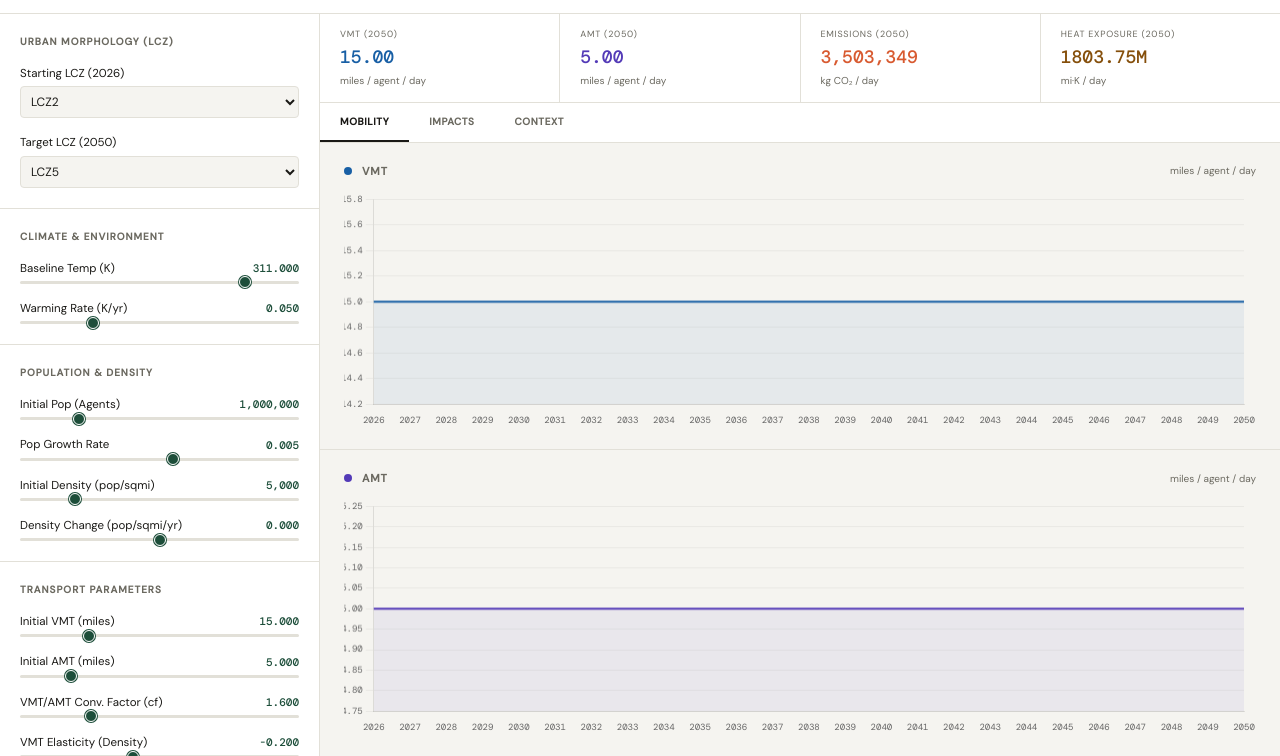
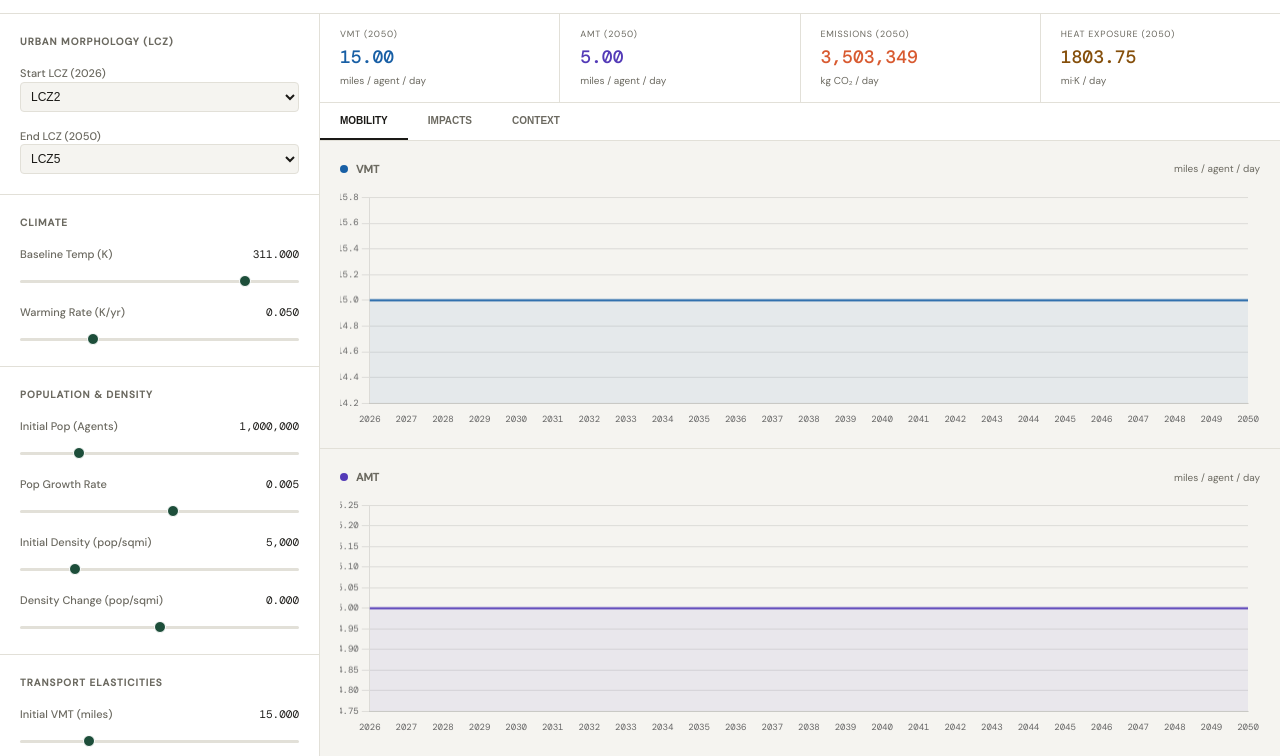
Before and after one commit to porto-longboards/unnamed-horse, a plain HTML site: page index.html in a window 1280 px wide. Shown: the part 46-802 px from the top of the page. Drawn offline with nearby package versions, Linux system fonts and the light colour scheme.

Commit message:
Update index.html

```diff
--- a/index.html
+++ b/index.html
@@ -17,7 +17,6 @@
     --text: #1a1916;
     --muted: #6b6960;
     --accent: #1d4e3a;
-    --accent-light: #e1f5ee;
     --vmt-color: #185FA5;
     --amt-color: #533AB7;
     --e-color: #D85A30;
@@ -39,7 +38,6 @@
       --text: #eae8e0;
       --muted: #9a9890;
       --accent: #5DCAA5;
-      --accent-light: #04342C;
       --vmt-color: #85B7EB;
       --amt-color: #AFA9EC;
       --e-color: #F0997B;
@@ -107,26 +105,25 @@
     font-weight: 600;
   }
 
-  .param-container { margin-bottom: 16px; }
-  .param-container:last-child { margin-bottom: 0; }
+  .param-group { margin-bottom: 16px; }
+  .param-group:last-child { margin-bottom: 0; }
 
   .param-header {
     display: flex;
     justify-content: space-between;
-    align-items: center;
-    margin-bottom: 4px;
+    align-items: baseline;
+    margin-bottom: 6px;
   }
 
   .param-label {
-    font-size: 11.5px;
-    color: var(--text);
-    font-weight: 400;
+    font-size: 11px;
+    color: var(--muted);
+    font-weight: 500;
   }
   .param-value {
     font-family: 'DM Mono', monospace;
     font-size: 11px;
-    color: var(--accent);
-    font-weight: 500;
+    color: var(--text);
   }
 
   select {
@@ -136,9 +133,7 @@
     border-radius: 4px;
     background: var(--bg);
     color: var(--text);
-    font-family: 'DM Sans', sans-serif;
     font-size: 12px;
-    margin-top: 4px;
   }
 
   input[type=range] {
@@ -149,7 +144,6 @@
     border-radius: 99px;
     outline: none;
     cursor: pointer;
-    display: block;
   }
   input[type=range]::-webkit-slider-thumb {
     appearance: none;
@@ -157,17 +151,10 @@
     height: 12px;
     border-radius: 50%;
     background: var(--accent);
-    cursor: pointer;
     border: 1px solid var(--surface);
-    box-shadow: 0 0 0 1px var(--accent);
   }
 
-  .main {
-    display: flex;
-    flex-direction: column;
-    overflow: hidden;
-    background: var(--bg);
-  }
+  .main { display: flex; flex-direction: column; overflow: hidden; background: var(--bg); }
 
   .stat-bar {
     display: grid;
@@ -175,87 +162,39 @@
     gap: 1px;
     background: var(--border);
     border-bottom: 1px solid var(--border);
-    flex-shrink: 0;
   }
   .stat-card {
     background: var(--surface);
     padding: 14px 20px;
-    display: flex;
-    flex-direction: column;
-    gap: 2px;
   }
-  .stat-label {
-    font-size: 9px;
-    text-transform: uppercase;
-    letter-spacing: 0.08em;
-    color: var(--muted);
-  }
-  .stat-value {
-    font-family: 'DM Mono', monospace;
-    font-size: 18px;
-    font-weight: 500;
-  }
-  .stat-sub {
-    font-size: 10px;
-    color: var(--muted);
-  }
+  .stat-label { font-size: 9px; text-transform: uppercase; letter-spacing: 0.08em; color: var(--muted); }
+  .stat-value { font-family: 'DM Mono', monospace; font-size: 18px; font-weight: 500; margin: 2px 0; }
+  .stat-sub { font-size: 10px; color: var(--muted); }
 
-  .tab-bar {
-    display: flex;
-    border-bottom: 1px solid var(--border);
-    background: var(--surface);
-    flex-shrink: 0;
-  }
+  .tab-bar { display: flex; border-bottom: 1px solid var(--border); background: var(--surface); }
   .tab-btn {
-    font-size: 10px;
-    font-family: 'DM Sans', sans-serif;
-    font-weight: 600;
-    letter-spacing: 0.06em;
-    text-transform: uppercase;
-    color: var(--muted);
-    background: none;
-    border: none;
-    border-bottom: 2px solid transparent;
-    padding: 12px 20px;
-    cursor: pointer;
-    transition: all 0.15s;
+    font-size: 10px; font-weight: 600; text-transform: uppercase; color: var(--muted);
+    background: none; border: none; border-bottom: 2px solid transparent;
+    padding: 12px 20px; cursor: pointer; transition: 0.15s;
   }
   .tab-btn.active { color: var(--text); border-bottom-color: var(--text); }
 
-  .charts-area {
-    flex: 1;
-    display: flex;
-    flex-direction: column;
-    gap: 1px;
-    overflow-y: auto;
-    background: var(--border);
-  }
-
+  .charts-area { flex: 1; display: flex; flex-direction: column; gap: 1px; overflow-y: auto; background: var(--border); }
   .chart-group { display: none; flex-direction: column; gap: 1px; flex: 1; }
   .chart-group.active { display: flex; }
-
-  .chart-panel { background: var(--bg); flex: 1; display: flex; align-items: stretch; min-height: 240px; }
-  .chart-wrap { flex: 1; padding: 20px 24px; display: flex; flex-direction: column; }
-  .chart-header { display: flex; align-items: center; gap: 10px; margin-bottom: 12px; }
+  .chart-panel { background: var(--bg); flex: 1; min-height: 250px; padding: 20px; display: flex; flex-direction: column; }
+  .chart-header { display: flex; align-items: center; gap: 8px; margin-bottom: 12px; }
   .chart-dot { width: 8px; height: 8px; border-radius: 50%; }
-  .chart-title { font-size: 11px; text-transform: uppercase; letter-spacing: 0.08em; color: var(--muted); font-weight: 600; }
+  .chart-title { font-size: 11px; text-transform: uppercase; color: var(--muted); font-weight: 600; }
   .chart-desc { font-size: 10px; color: var(--muted); margin-left: auto; }
   .canvas-wrap { flex: 1; position: relative; }
   .canvas-wrap canvas { position: absolute; inset: 0; width: 100% !important; height: 100% !important; }
 
   .reset-btn {
-    width: calc(100% - 40px);
-    margin: 20px;
-    padding: 8px;
-    background: none;
-    border: 1px solid var(--border-strong);
-    border-radius: var(--radius);
-    font-size: 11px;
-    cursor: pointer;
-    color: var(--muted);
+    width: calc(100% - 40px); margin: 20px; padding: 8px;
+    background: none; border: 1px solid var(--border-strong);
+    border-radius: var(--radius); font-size: 11px; cursor: pointer; color: var(--muted);
   }
-  .reset-btn:hover { background: var(--bg); color: var(--text); }
-
 </style>
 </head>
 <body>
@@ -270,23 +209,23 @@
 
     <div class="sidebar-section">
       <div class="sidebar-section-title">Urban Morphology (LCZ)</div>
-      <div class="param-container">
-        <div class="param-label">Starting LCZ (2026)</div>
+      <div class="param-group">
+        <div class="param-label">Start LCZ (2026)</div>
         <select id="lcz_start"></select>
       </div>
-      <div class="param-container">
-        <div class="param-label">Target LCZ (2050)</div>
+      <div class="param-group">
+        <div class="param-label">End LCZ (2050)</div>
         <select id="lcz_end"></select>
       </div>
     </div>
 
     <div class="sidebar-section">
-      <div class="sidebar-section-title">Climate & Environment</div>
-      <div class="param-container">
+      <div class="sidebar-section-title">Climate</div>
+      <div class="param-group">
         <div class="param-header"><span class="param-label">Baseline Temp (K)</span><span class="param-value" id="v_tbase"></span></div>
         <input type="range" id="tbase" min="270" max="320" step="0.5" value="311">
       </div>
-      <div class="param-container">
+      <div class="param-group">
         <div class="param-header"><span class="param-label">Warming Rate (K/yr)</span><span class="param-value" id="v_ccrate"></span></div>
         <input type="range" id="ccrate" min="0" max="0.2" step="0.001" value="0.05">
       </div>
@@ -294,43 +233,43 @@
 
     <div class="sidebar-section">
       <div class="sidebar-section-title">Population & Density</div>
-      <div class="param-container">
+      <div class="param-group">
         <div class="param-header"><span class="param-label">Initial Pop (Agents)</span><span class="param-value" id="v_pop0"></span></div>
         <input type="range" id="pop0" min="10000" max="5000000" step="10000" value="1000000">
       </div>
-      <div class="param-container">
+      <div class="param-group">
         <div class="param-header"><span class="param-label">Pop Growth Rate</span><span class="param-value" id="v_popgrowth"></span></div>
         <input type="range" id="popgrowth" min="-0.05" max="0.05" step="0.001" value="0.005">
       </div>
-      <div class="param-container">
+      <div class="param-group">
         <div class="param-header"><span class="param-label">Initial Density (pop/sqmi)</span><span class="param-value" id="v_d0"></span></div>
         <input type="range" id="d0" min="500" max="25000" step="100" value="5000">
       </div>
-      <div class="param-container">
-        <div class="param-header"><span class="param-label">Density Change (pop/sqmi/yr)</span><span class="param-value" id="v_d"></span></div>
+      <div class="param-group">
+        <div class="param-header"><span class="param-label">Density Change (pop/sqmi)</span><span class="param-value" id="v_d"></span></div>
         <input type="range" id="d" min="-200" max="200" step="1" value="0">
       </div>
     </div>
 
     <div class="sidebar-section">
-      <div class="sidebar-section-title">Transport Parameters</div>
-      <div class="param-container">
+      <div class="sidebar-section-title">Transport Elasticities</div>
+      <div class="param-group">
         <div class="param-header"><span class="param-label">Initial VMT (miles)</span><span class="param-value" id="v_vmt0"></span></div>
         <input type="range" id="vmt0" min="1" max="60" step="0.5" value="15">
       </div>
-      <div class="param-container">
+      <div class="param-group">
         <div class="param-header"><span class="param-label">Initial AMT (miles)</span><span class="param-value" id="v_amt0"></span></div>
         <input type="range" id="amt0" min="0" max="30" step="0.5" value="5">
       </div>
-      <div class="param-container">
+      <div class="param-group">
         <div class="param-header"><span class="param-label">VMT/AMT Conv. Factor (cf)</span><span class="param-value" id="v_cf"></span></div>
         <input type="range" id="cf" min="0.5" max="5" step="0.1" value="1.6">
       </div>
-      <div class="param-container">
-        <div class="param-header"><span class="param-label">VMT Elasticity (Density)</span><span class="param-value" id="v_lambda1"></span></div>
+      <div class="param-group">
+        <div class="param-header"><span class="param-label">VMT Elasticity (BE Density)</span><span class="param-value" id="v_lambda1"></span></div>
         <input type="range" id="lambda1" min="-1" max="1" step="0.01" value="-0.2">
       </div>
-      <div class="param-container">
+      <div class="param-group">
         <div class="param-header"><span class="param-label">VMT Elasticity (Temp)</span><span class="param-value" id="v_lambda2"></span></div>
         <input type="range" id="lambda2" min="-1" max="1" step="0.01" value="0">
       </div>
@@ -338,15 +277,11 @@
 
     <div class="sidebar-section">
       <div class="sidebar-section-title">Technology & Emissions</div>
-      <div class="param-container">
-        <div class="param-header"><span class="param-label">EV Adoption Rate</span><span class="param-value" id="v_egrowth"></span></div>
-        <input type="range" id="egrowth" min="0.01" max="0.5" step="0.005" value="0.15">
-      </div>
-      <div class="param-container">
+      <div class="param-group">
         <div class="param-header"><span class="param-label">ICE Emissions (kgCO2/mi)</span><span class="param-value" id="v_ef"></span></div>
         <input type="range" id="ef" min="0.05" max="0.8" step="0.005" value="0.37">
       </div>
-      <div class="param-container">
+      <div class="param-group">
         <div class="param-header"><span class="param-label">EV Grid Emissions (kgCO2/mi)</span><span class="param-value" id="v_efgrid"></span></div>
         <input type="range" id="efgrid" min="0.01" max="0.4" step="0.005" value="0.105">
       </div>
@@ -381,22 +316,22 @@
 
     <div class="tab-bar">
       <button class="tab-btn active" onclick="switchTab('mobility', this)">Mobility</button>
-      <button class="tab-btn" onclick="switchTab('emissions', this)">Impacts</button>
+      <button class="tab-btn" onclick="switchTab('impacts', this)">Impacts</button>
       <button class="tab-btn" onclick="switchTab('context', this)">Context</button>
     </div>
 
     <div class="charts-area">
       <div class="chart-group active" id="group_mobility">
-        <div class="chart-panel"><div class="chart-wrap"><div class="chart-header"><div class="chart-dot" style="background: var(--vmt-color)"></div><span class="chart-title">VMT</span><span class="chart-desc">miles / agent / day</span></div><div class="canvas-wrap"><canvas id="chart_vmt"></canvas></div></div></div>
-        <div class="chart-panel"><div class="chart-wrap"><div class="chart-header"><div class="chart-dot" style="background: var(--amt-color)"></div><span class="chart-title">AMT</span><span class="chart-desc">miles / agent / day</span></div><div class="canvas-wrap"><canvas id="chart_amt"></canvas></div></div></div>
+        <div class="chart-panel"><div class="chart-header"><div class="chart-dot" style="background: var(--vmt-color)"></div><span class="chart-title">VMT</span><span class="chart-desc">miles / agent / day</span></div><div class="canvas-wrap"><canvas id="chart_vmt"></canvas></div></div>
+        <div class="chart-panel"><div class="chart-header"><div class="chart-dot" style="background: var(--amt-color)"></div><span class="chart-title">AMT</span><span class="chart-desc">miles / agent / day</span></div><div class="canvas-wrap"><canvas id="chart_amt"></canvas></div></div>
       </div>
-      <div class="chart-group" id="group_emissions">
-        <div class="chart-panel"><div class="chart-wrap"><div class="chart-header"><div class="chart-dot" style="background: var(--e-color)"></div><span class="chart-title">Total Emissions</span><span class="chart-desc">kg CO₂ / day</span></div><div class="canvas-wrap"><canvas id="chart_e"></canvas></div></div></div>
-        <div class="chart-panel"><div class="chart-wrap"><div class="chart-header"><div class="chart-dot" style="background: var(--h-color)"></div><span class="chart-title">Heat Exposure</span><span class="chart-desc">mi·K / day</span></div><div class="canvas-wrap"><canvas id="chart_h"></canvas></div></div></div>
+      <div class="chart-group" id="group_impacts">
+        <div class="chart-panel"><div class="chart-header"><div class="chart-dot" style="background: var(--e-color)"></div><span class="chart-title">Total Emissions</span><span class="chart-desc">kg CO₂ / day</span></div><div class="canvas-wrap"><canvas id="chart_e"></canvas></div></div>
+        <div class="chart-panel"><div class="chart-header"><div class="chart-dot" style="background: var(--h-color)"></div><span class="chart-title">Heat Exposure</span><span class="chart-desc">mi·K / day</span></div><div class="canvas-wrap"><canvas id="chart_h"></canvas></div></div>
       </div>
       <div class="chart-group" id="group_context">
-        <div class="chart-panel"><div class="chart-wrap"><div class="chart-header"><div class="chart-dot" style="background: var(--pop-color)"></div><span class="chart-title">Population</span><span class="chart-desc">Agents</span></div><div class="canvas-wrap"><canvas id="chart_pop"></canvas></div></div></div>
-        <div class="chart-panel"><div class="chart-wrap"><div class="chart-header"><div class="chart-dot" style="background: var(--dens-color)"></div><span class="chart-title">Density</span><span class="chart-desc">pop / sqmi</span></div><div class="canvas-wrap"><canvas id="chart_dens"></canvas></div></div></div>
+        <div class="chart-panel"><div class="chart-header"><div class="chart-dot" style="background: var(--pop-color)"></div><span class="chart-title">Population</span><span class="chart-desc">Agents</span></div><div class="canvas-wrap"><canvas id="chart_pop"></canvas></div></div>
+        <div class="chart-panel"><div class="chart-header"><div class="chart-dot" style="background: var(--dens-color)"></div><span class="chart-title">Density</span><span class="chart-desc">pop / sqmi</span></div><div class="canvas-wrap"><canvas id="chart_dens"></canvas></div></div>
       </div>
     </div>
   </main>
@@ -419,21 +354,19 @@ const DEFAULTS = {
   d0: 5000, d: 0,
   vmt0: 15.0, amt0: 5.0, cf: 1.6,
   lambda1: -0.2, lambda2: 0,
-  egrowth: 0.15, ef: 0.37, efgrid: 0.105
+  ef: 0.37, efgrid: 0.105
 };
 
-const T_MAX = 24; // 2026 to 2050
+const T_MAX = 24;
 const YEARS = Array.from({length: T_MAX + 1}, (_, i) => 2026 + i);
 
-// Populate Selects
 const sStart = document.getElementById('lcz_start');
 const sEnd = document.getElementById('lcz_end');
 Object.keys(LCZ_PROFILES).forEach(k => {
   sStart.add(new Option(k, k));
   sEnd.add(new Option(k, k));
 });
-sStart.value = 'LCZ2';
-sEnd.value = 'LCZ5';
+sStart.value = 'LCZ2'; sEnd.value = 'LCZ5';
 
 function simulate() {
   const v = {};
@@ -441,85 +374,63 @@ function simulate() {
   const l1 = LCZ_PROFILES[sStart.value];
   const l2 = LCZ_PROFILES[sEnd.value];
 
-  const results = { vmt: [], amt: [], e: [], h: [], pop: [], dens: [] };
+  const res = { vmt: [], amt: [], e: [], h: [], pop: [], dens: [] };
 
   for (let t = 0; t <= T_MAX; t++) {
-    const frac = t / T_MAX;
-    const a1 = l1.a1 + (l2.a1 - l1.a1) * frac;
-    const a2 = l1.a2 + (l2.a2 - l1.a2) * frac;
-    const b1 = l1.b1 + (l2.b1 - l1.b1) * frac;
+    const f = t / T_MAX;
+    const a1 = l1.a1 + (l2.a1 - l1.a1) * f;
+    const a2 = l1.a2 + (l2.a2 - l1.a2) * f;
+    const b1 = l1.b1 + (l2.b1 - l1.b1) * f;
 
     const pop = v.pop0 * Math.exp(v.popgrowth * t);
     const dens = v.d0 + v.d * t;
-    const tempK = v.tbase + (v.ccrate * t);
+    const airK = v.tbase + (v.ccrate * t);
 
-    // Morphological temperature logic
-    const x = tempK - 273.15;
-    const deltamrt = a1 * x * x + a2 * x + b1 - x;
-    const surfaceTempK = tempK + deltamrt;
-
-    // Relative to initial condition for scaling
-    const dt0_x = v.tbase - 273.15;
-    const deltamrt0 = l1.a1 * dt0_x * dt0_x + l1.a2 * dt0_x + l1.b1 - dt0_x;
-    const dt_safe0 = Math.max(0.1, deltamrt0);
-    const dt_safe = Math.max(0.1, deltamrt + (v.ccrate * t));
+    const x = airK - 273.15;
+    const surfK = (a1 * x * x + a2 * x + b1) + 273.15;
+    const dT = Math.max(0.1, surfK - airK);
 
     const tmtmax = v.vmt0 + v.amt0 * v.cf;
-    const a3 = v.vmt0 / (Math.pow(v.d0, v.lambda1) * Math.pow(dt_safe0, v.lambda2));
+    const a3 = v.vmt0 / (Math.pow(v.d0, v.lambda1) * Math.pow(Math.max(0.1, (l1.a1 * x * x + l1.a2 * x + l1.b1) - x), v.lambda2));
 
-    const vmt_val = Math.min(tmtmax, a3 * Math.pow(Math.max(1, dens), v.lambda1) * Math.pow(dt_safe, v.lambda2));
-    const amt_val = Math.max(0, (tmtmax - vmt_val) / v.cf);
+    const vmt = Math.min(tmtmax, a3 * Math.pow(Math.max(1, dens), v.lambda1) * Math.pow(dT, v.lambda2));
+    const amt = Math.max(0, (tmtmax - vmt) / v.cf);
+    const elec = 0.9 / (1 + (0.9 / 0.05 - 1) * Math.exp(-0.15 * t));
 
-    const elec = 0.9 / (1 + (0.9 / 0.05 - 1) * Math.exp(-v.egrowth * t));
-    const e_val = pop * ((1 - elec) * vmt_val * v.ef + elec * vmt_val * v.efgrid);
-    const h_val = pop * amt_val * surfaceTempK;
-
-    results.vmt.push(vmt_val); results.amt.push(amt_val);
-    results.e.push(e_val); results.h.push(h_val);
-    results.pop.push(pop); results.dens.push(dens);
+    res.vmt.push(vmt); res.amt.push(amt);
+    res.e.push(pop * vmt * ((1 - elec) * v.ef + elec * v.efgrid));
+    res.h.push(pop * amt * surfK);
+    res.pop.push(pop); res.dens.push(dens);
   }
-  return results;
+  return res;
 }
 
-function makeChart(id, color, label) {
+function makeChart(id, color) {
   return new Chart(document.getElementById(id), {
     type: 'line',
     data: { labels: YEARS, datasets: [{ data: [], borderColor: color, borderWidth: 2, pointRadius: 0, tension: 0.2, fill: true, backgroundColor: color + '11' }] },
-    options: {
-      responsive: true, maintainAspectRatio: false,
-      plugins: { legend: { display: false } },
-      scales: {
-        x: { grid: { display: false }, ticks: { font: { family: 'DM Mono', size: 9 } } },
-        y: { grid: { color: 'rgba(0,0,0,0.05)' }, ticks: { font: { family: 'DM Mono', size: 9 } } }
-      }
+    options: { responsive: true, maintainAspectRatio: false, plugins: { legend: { display: false } },
+      scales: { x: { grid: { display: false }, ticks: { font: { family: 'DM Mono', size: 9 } } }, y: { ticks: { font: { family: 'DM Mono', size: 9 } } } }
     }
   });
 }
 
-const charts = {
-  vmt: makeChart('chart_vmt', '#185FA5'),
-  amt: makeChart('chart_amt', '#533AB7'),
-  e: makeChart('chart_e', '#D85A30'),
-  h: makeChart('chart_h', '#854F0B'),
-  pop: makeChart('chart_pop', '#6b6960'),
-  dens: makeChart('chart_dens', '#3C3489')
-};
+const charts = { vmt: makeChart('chart_vmt', '#185FA5'), amt: makeChart('chart_amt', '#533AB7'), e: makeChart('chart_e', '#D85A30'), h: makeChart('chart_h', '#854F0B'), pop: makeChart('chart_pop', '#6b6960'), dens: makeChart('chart_dens', '#3C3489') };
 
 function update() {
   const data = simulate();
-  Object.keys(charts).forEach(k => {
-    charts[k].data.datasets[0].data = data[k];
-    charts[k].update('none');
-  });
-
+  Object.keys(charts).forEach(k => { charts[k].data.datasets[0].data = data[k]; charts[k].update('none'); });
   document.getElementById('stat_vmt').textContent = data.vmt[T_MAX].toFixed(2);
   document.getElementById('stat_amt').textContent = data.amt[T_MAX].toFixed(2);
   document.getElementById('stat_e').textContent = Math.round(data.e[T_MAX]).toLocaleString();
-  document.getElementById('stat_h').textContent = (data.h[T_MAX] / 1e6).toFixed(2) + "M";
+  document.getElementById('stat_h').textContent = (data.h[T_MAX] / 1e6).toFixed(2);
 
   Object.keys(DEFAULTS).forEach(k => {
-    const val = parseFloat(document.getElementById(k).value);
-    document.getElementById('v_'+k).textContent = val >= 1000 ? val.toLocaleString() : val.toFixed(3);
+    const el = document.getElementById('v_'+k);
+    if(el) {
+      const val = parseFloat(document.getElementById(k).value);
+      el.textContent = val >= 1000 ? Math.round(val).toLocaleString() : val.toFixed(3);
+    }
   });
 }
 
```
